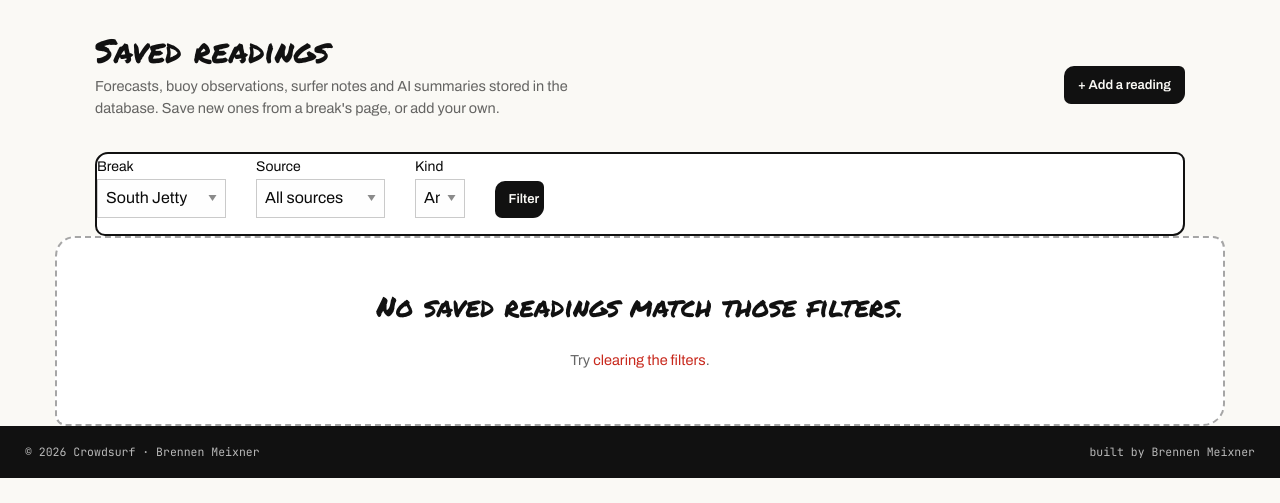
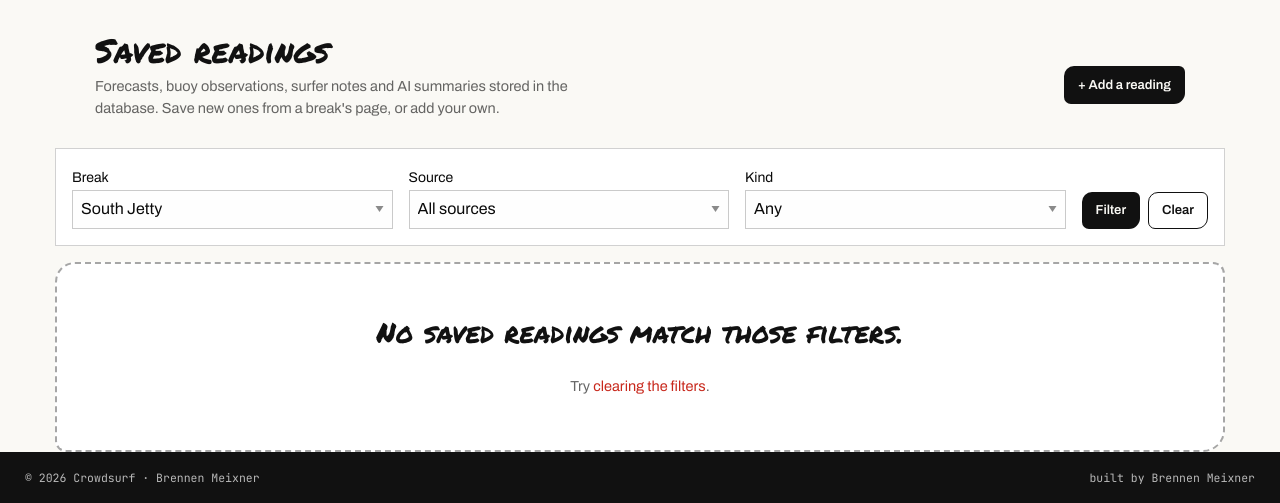
Before and after one commit to brennenmeixner/IT401WebIntelligence, a Flask app: page /readings?break_id=south-jetty in a window 1280 px wide. Shown: the part 76-579 px from the top of the page. Run offline with Flask 3, Linux system fonts and the light colour scheme; some libraries are stand-ins or nearby versions.

Commit message:
Polish readings UI: filter layout, buoy description labels, tab deep links
Co-Authored-By: Claude Opus 5.5 <noreply@anthropic.com>

```diff
--- a/services/reading_service.py
+++ b/services/reading_service.py
@@ -315,7 +315,12 @@ def describe_panel_result(key, data):
         if key == "spc_outlook":
             return f"Thunderstorm risk: {data.get('label')}" if data.get("active") else "No elevated thunderstorm risk"
         if key == "buoy_reading":
-            parts = [f"{k.replace('_', ' ')} {v}" for k, v in data.items()]
+            labels = {
+                "wave_height_ft": "waves {} ft", "dominant_period_s": "{} s period",
+                "wind_speed_kt": "wind {} kt", "wind_direction": "from {}",
+                "water_temp_f": "water {}°F", "pressure_in": "pressure {} in",
+            }
+            parts = [labels[k].format(v) for k, v in data.items() if k in labels]
             return "Observed: " + ", ".join(parts) if parts else None
         if key == "buoy_history":
             latest = data.get("latest")
--- a/static/style.css
+++ b/static/style.css
@@ -902,3 +902,19 @@ a:hover { color: var(--red-dark); }
 .sun-moon-row { display: flex; flex-wrap: wrap; gap: 24px; margin: 8px 0 16px; }
 .sun-moon-row div { min-width: 110px; }
 .sun-moon-row strong { display: block; font: 700 18px/1.2 "JetBrains Mono", monospace; }
+.readings-filter {
+    margin: 16px 0;
+    padding: 16px;
+    border: 1px solid var(--rule);
+    background: var(--card);
+}
+.readings-filter-row {
+    display: flex;
+    flex-wrap: wrap;
+    gap: 16px;
+    align-items: flex-end;
+}
+.readings-filter-row label { flex: 1 1 200px; margin: 0; }
+.readings-filter-row select { margin-bottom: 0; }
+.readings-filter-actions { display: flex; gap: 8px; }
+.readings-filter-actions .button { margin-bottom: 0; }
--- a/templates/break_detail.html
+++ b/templates/break_detail.html
@@ -66,7 +66,7 @@
 <div class="callout secondary source-note">NWS alerts unavailable right now ({{ nws_alerts.error }}).</div>
 {% endif %}
 
-<ul class="tabs" data-tabs id="break-tabs">
+<ul class="tabs" data-tabs data-deep-link="true" id="break-tabs">
     <li class="tabs-title is-active"><a href="#panel-marine" aria-selected="true">Marine Forecast</a></li>
     <li class="tabs-title"><a href="#panel-weather">Weather</a></li>
     <li class="tabs-title"><a href="#panel-nws">NWS Forecast</a></li>
@@ -441,7 +441,7 @@ new Chart(document.getElementById('buoyTrendChart'), {
         labels: {{ buoy_history.data.rows | reverse | map(attribute='time_utc') | list | tojson }}.map(function (t) { return fmtHourly(t.replace('Z', '+00:00')); }),
         datasets: [
             { label: 'Observed wave height (ft)', data: {{ buoy_history.data.rows | reverse | map(attribute='wave_height_ft') | list | tojson }}, borderColor: '#1f8a3c', tension: 0.3, pointRadius: 2, yAxisID: 'y' },
-            { label: 'Dominant period (s)', data: {{ buoy_history.data.rows | reverse | map(attribute='dominant_period_s') | list | tojson }}, borderColor: '#111111', borderDash: [4,3], tension: 0.3, pointRadius: 0, yAxisID: 'y1' }
+            { label: 'Dominant period (s)', data: {{ buoy_history.data.rows | reverse | map(attribute='dominant_period_s') | list | tojson }}, borderColor: '#111111', borderDash: [4,3], tension: 0.3, pointRadius: 0, spanGaps: true, yAxisID: 'y1' }
         ]
     },
     options: {
--- a/templates/readings/list.html
+++ b/templates/readings/list.html
@@ -16,9 +16,9 @@
     </div>
 </div>
 
-<form method="get" action="{{ url_for('readings_list') }}" class="filter-bar">
-    <div class="grid-x grid-margin-x">
-        <label class="cell medium-4">Break
+<form method="get" action="{{ url_for('readings_list') }}" class="readings-filter">
+    <div class="readings-filter-row">
+        <label>Break
             <select name="break_id">
                 <option value="">All breaks</option>
                 {% for id, b in breaks.items() %}
@@ -26,7 +26,7 @@
                 {% endfor %}
             </select>
         </label>
-        <label class="cell medium-4">Source
+        <label>Source
             <select name="source">
                 <option value="">All sources</option>
                 {% for s in sources %}
@@ -34,7 +34,7 @@
                 {% endfor %}
             </select>
         </label>
-        <label class="cell medium-2">Kind
+        <label>Kind
             <select name="kind">
                 <option value="">Any</option>
                 {% for k in kinds %}
@@ -42,8 +42,9 @@
                 {% endfor %}
             </select>
         </label>
-        <div class="cell medium-2" style="align-self: end;">
-            <button type="submit" class="button expanded">Filter</button>
+        <div class="readings-filter-actions">
+            <button type="submit" class="button">Filter</button>
+            {% if filters.break_id or filters.source or filters.kind %}<a class="button hollow" href="{{ url_for('readings_list') }}">Clear</a>{% endif %}
         </div>
     </div>
 </form>
```
